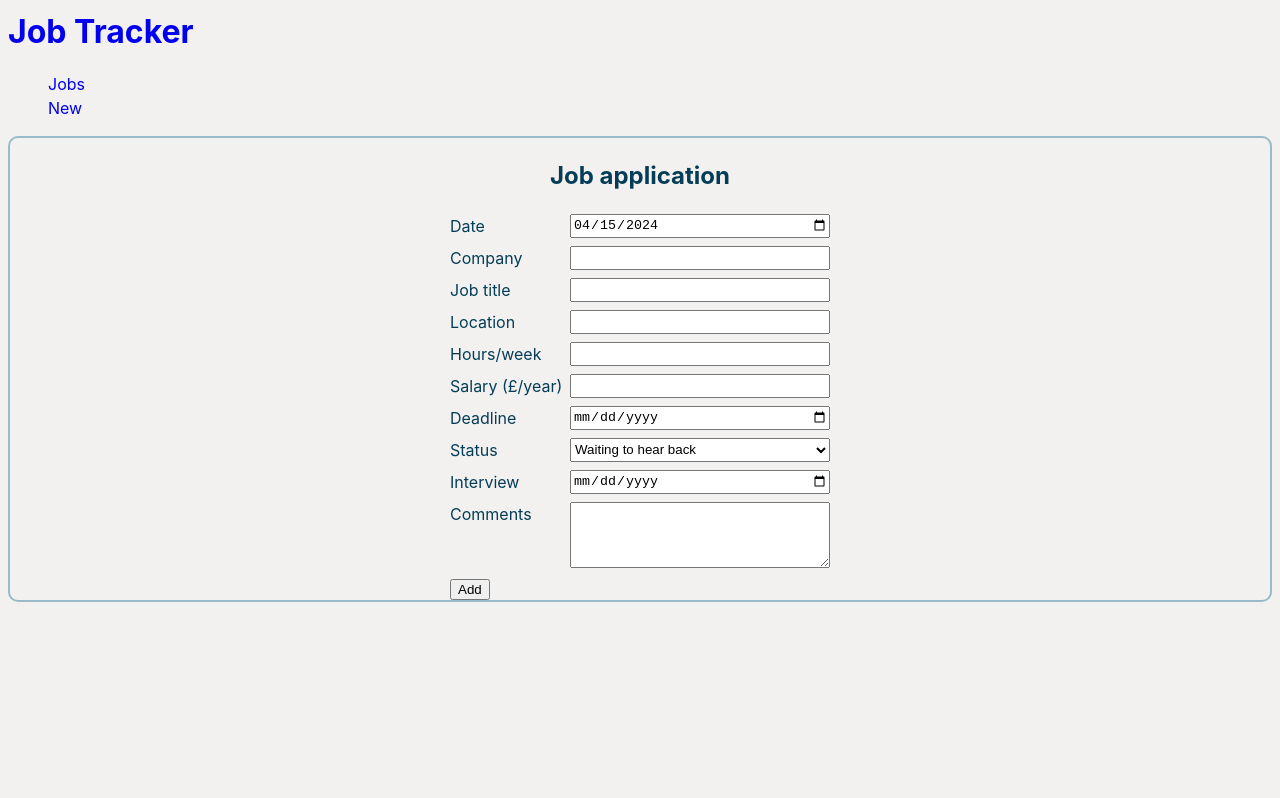
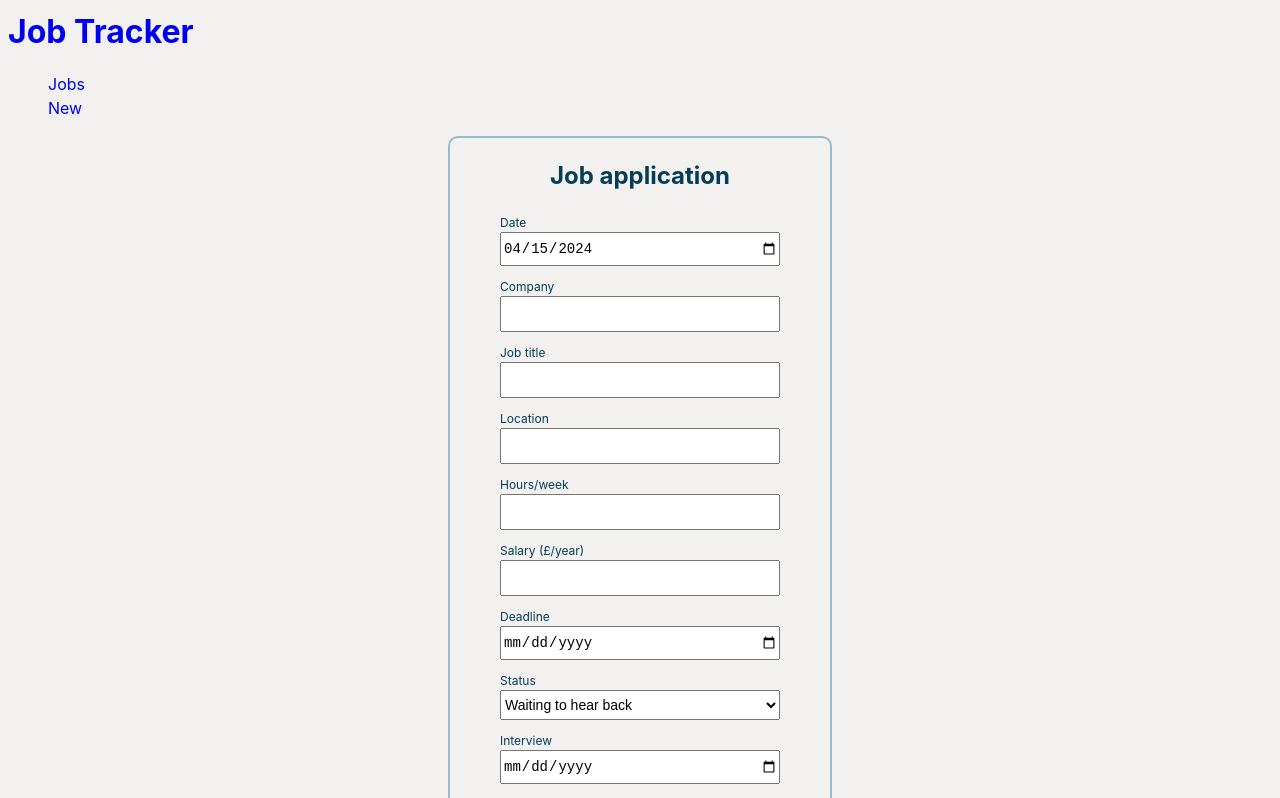
Before and after one commit to mxy-1/job-tracker, a React (Vite) app in the folder frontend/: page /jobs/add-new in a window 1280 px wide. Shown: the top 798 px of the page. Built offline with nearby package versions, Linux system fonts and the light colour scheme.

Commit message:
update styling

```diff
--- a/frontend/src/components/ApplicationForm.style.css
+++ b/frontend/src/components/ApplicationForm.style.css
@@ -4,10 +4,47 @@
     flex-direction: column;
     border: 2px solid var(--teal);
     border-radius: 10px;
+    width: 380px;
+    margin: auto;
+    padding-bottom: 20px;
 }
 
-label {
+/* label {
     display: grid;
     grid-template-columns: 120px 260px;
     margin-bottom: 8px;
 }
+ */
+
+
+ label {
+    display: grid;
+    margin-bottom: 12px;
+    width: 280px;
+    font-size: 12px;
+}
+
+input,
+select {
+    height: 30px;
+    font-size: 14px;
+}
+
+.add {
+    font-size: 14px;
+    padding: 6px 12px;
+    /* color: var(--dark-green);
+    background-color: white;
+    border: 2px solid var(--teal); */
+    color: white;
+    background-color: var(--dark-green);
+    border: 2px solid var(--dark-green);
+    border-radius: 4px;
+}
+
+.add:hover {
+    opacity: 90%;
+    /* background-color: var(--blue-green); */
+
+    cursor: pointer;
+}
--- a/frontend/src/components/ApplicationForm.tsx
+++ b/frontend/src/components/ApplicationForm.tsx
@@ -83,9 +83,9 @@ const ApplicationForm = () => {
                     Interview <input type="date" value={applicationData.interview} onChange={handleChange} />
                 </label>
                 <label>
-                    Comments <textarea rows={4} name="comments" value={applicationData.comments} onChange={handleChange} />
+                    Comments <textarea rows={5} name="comments" value={applicationData.comments} onChange={handleChange} />
                 </label>
-                <button type="submit">Add</button>
+                <button type="submit" className="add">Add</button>
             </form>
         </div>
     );
```
